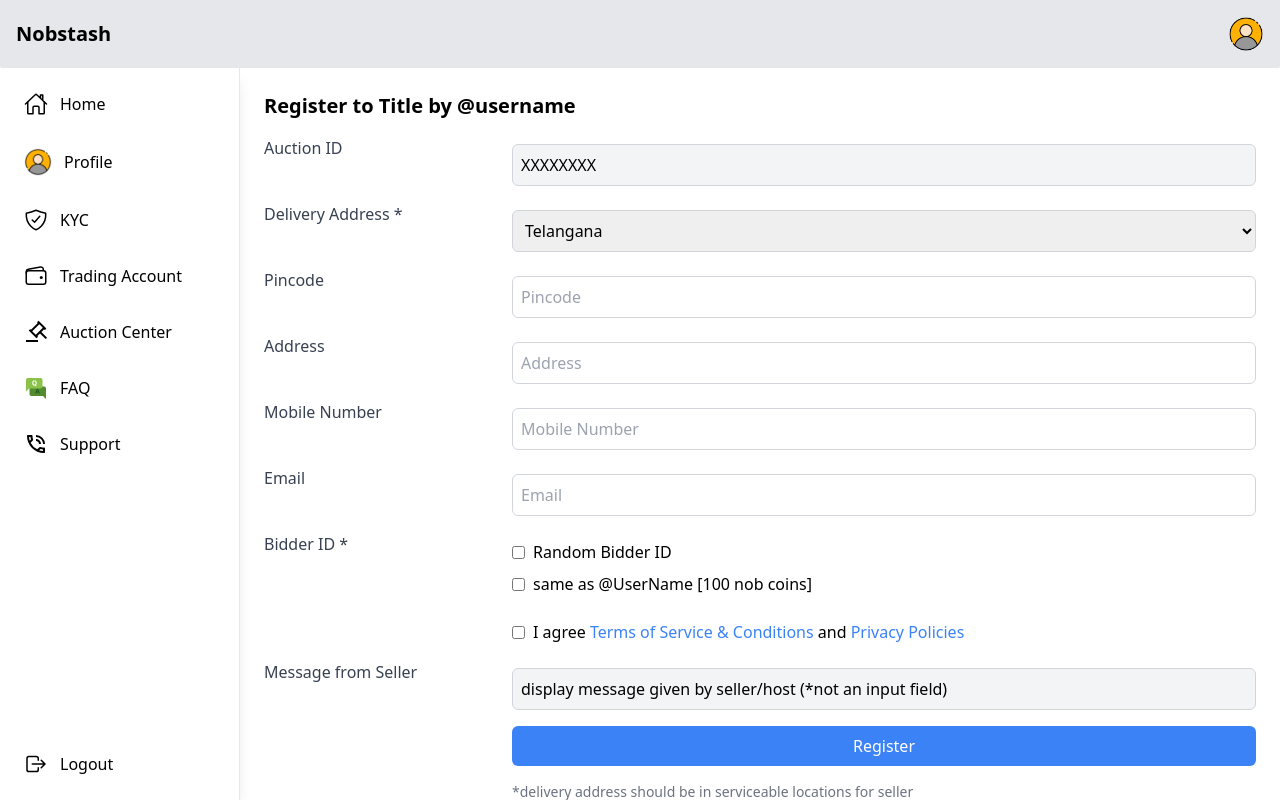
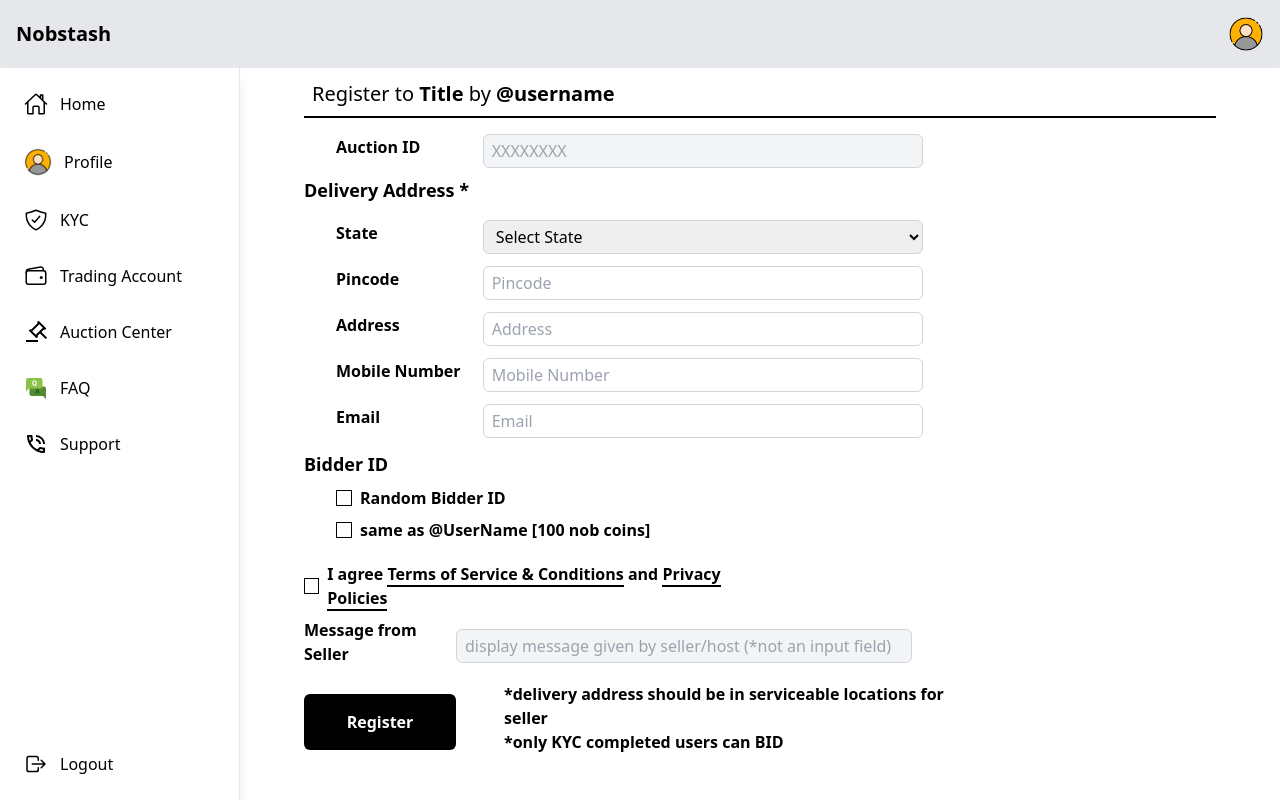
Before and after one commit to DEEPVYAS03/NOBSTASH, a React (Create React App) app in the folder frontend/: page /auction-register in a window 1280 px wide. Built offline with nearby package versions, Linux system fonts and the light colour scheme.

Commit message:
RegisterAuction done

```diff
--- a/frontend/src/pages/AuctionCenter/AuctionRegister.jsx
+++ b/frontend/src/pages/AuctionCenter/AuctionRegister.jsx
@@ -1,74 +1,216 @@
-import React from 'react';
+import React, { useState } from "react";
+
+const indianStates = [
+  { value: "Andhra Pradesh", label: "Andhra Pradesh" },
+  { value: "Arunachal Pradesh", label: "Arunachal Pradesh" },
+  { value: "Assam", label: "Assam" },
+  { value: "Bihar", label: "Bihar" },
+  { value: "Chhattisgarh", label: "Chhattisgarh" },
+  { value: "Goa", label: "Goa" },
+  { value: "Gujarat", label: "Gujarat" },
+  { value: "Haryana", label: "Haryana" },
+  { value: "Himachal Pradesh", label: "Himachal Pradesh" },
+  { value: "Jharkhand", label: "Jharkhand" },
+  { value: "Karnataka", label: "Karnataka" },
+  { value: "Kerala", label: "Kerala" },
+  { value: "Madhya Pradesh", label: "Madhya Pradesh" },
+  { value: "Maharashtra", label: "Maharashtra" },
+  { value: "Manipur", label: "Manipur" },
+  { value: "Meghalaya", label: "Meghalaya" },
+  { value: "Mizoram", label: "Mizoram" },
+  { value: "Nagaland", label: "Nagaland" },
+  { value: "Odisha", label: "Odisha" },
+  { value: "Punjab", label: "Punjab" },
+  { value: "Rajasthan", label: "Rajasthan" },
+  { value: "Sikkim", label: "Sikkim" },
+  { value: "Tamil Nadu", label: "Tamil Nadu" },
+  { value: "Telangana", label: "Telangana" },
+  { value: "Tripura", label: "Tripura" },
+  { value: "Uttar Pradesh", label: "Uttar Pradesh" },
+  { value: "Uttarakhand", label: "Uttarakhand" },
+  { value: "West Bengal", label: "West Bengal" },
+];
 
 const AuctionRegister = () => {
+  const [auctionID, setAuctionID] = useState("XXXXXXXX");
+  const [state, setState] = useState("");
+  const [pincode, setPincode] = useState("");
+  const [address, setAddress] = useState("");
+  const [mobileNumber, setMobileNumber] = useState("");
+  const [email, setEmail] = useState("");
+  const [randomBidderID, setRandomBidderID] = useState(false);
+  const [sameAsUserName, setSameAsUserName] = useState(false);
+  const [agreement, setAgreement] = useState(false);
+
+  const handleSubmit = (e) => {
+    e.preventDefault();
+    // Handle form submission logic here
+  };
+
   return (
-        <div className="p-6">
-            <h2 className="text-xl font-semibold mb-4">Register to Title by @username</h2>
-            <form>
-                <div className="flex flex-row mb-4">
-                    <label className="block text-gray-700 w-1/4">Auction ID</label>
-                    <input type="text" value="XXXXXXXX" disabled className="w-3/4 mt-2 p-2 border border-gray-300 rounded-md bg-gray-100 cursor-not-allowed" />
+    <div className="p-1 px-16">
+      {/* Heading */}
+      <div className="border-b-2 border-black p-2">
+        <div className="text-xl">
+          Register to <span className="font-bold">Title</span> by{" "}
+          <span className="font-bold">@username</span>
         </div>
-                <div className="flex flex-row mb-4">
-                    <label className="block text-gray-700 w-1/4">Delivery Address *</label>
-                    <div className="w-3/4 mt-2">
-                        <select className="w-full p-2 border border-gray-300 rounded-md">
-                            <option>Telangana</option>
-                            {/* Add more options as needed */}
+      </div>
+
+      <form className="mt-2" onSubmit={handleSubmit}>
+        {/* Auction ID */}
+        <div className="flex flex-row ml-8 items-center">
+          <label className="block w-2/12 font-semibold">Auction ID</label>
+          <input
+            type="text"
+            placeholder={auctionID}
+            disabled
+            className="w-6/12 mt-2 p-1 px-2 border border-gray-300 rounded-md bg-gray-100 cursor-not-allowed"
+          />
+        </div>
+
+        {/* Delivery Address */}
+        <div className="text-lg font-bold mt-2">Delivery Address *</div>
+
+        {/* State */}
+        <div className="flex flex-row mb-1 mt-2 ml-8 items-center">
+          <label className="block w-2/12 font-semibold">State</label>
+          <div className="w-6/12 mt-2">
+            <select
+              value={state}
+              onChange={(e) => setState(e.target.value)}
+              className="w-full p-1 px-2 border border-gray-300 rounded-md"
+            >
+              <option value="">Select State</option>
+              {indianStates.map((state) => (
+                <option key={state.value} value={state.value}>
+                  {state.label}
+                </option>
+              ))}
             </select>
           </div>
         </div>
-                <div className="flex flex-row mb-4">
-                    <label className="block text-gray-700 w-1/4">Pincode</label>
-                    <input type="text" placeholder="Pincode" className="w-3/4 mt-2 p-2 border border-gray-300 rounded-md" />
+
+        {/* Pincode */}
+        <div className="flex flex-row mb-1 ml-8 items-center">
+          <label className="block font-semibold w-2/12">Pincode</label>
+          <input
+            type="number"
+            value={pincode}
+            onChange={(e) => setPincode(e.target.value)}
+            placeholder="Pincode"
+            className="w-6/12 mt-2 p-1 px-2 border border-gray-300 rounded-md"
+          />
         </div>
-                <div className="flex flex-row mb-4">
-                    <label className="block text-gray-700 w-1/4">Address</label>
-                    <input type="text" placeholder="Address" className="w-3/4 mt-2 p-2 border border-gray-300 rounded-md" />
+
+        {/* Address */}
+        <div className="flex flex-row mb-1 ml-8 items-center">
+          <label className="block font-semibold w-2/12">Address</label>
+          <input
+            type="text"
+            value={address}
+            onChange={(e) => setAddress(e.target.value)}
+            placeholder="Address"
+            className="w-6/12 mt-2 p-1 px-2 border border-gray-300 rounded-md"
+          />
         </div>
-                <div className="flex flex-row mb-4">
-                    <label className="block text-gray-700 w-1/4">Mobile Number</label>
-                    <input type="text" placeholder="Mobile Number" className="w-3/4 mt-2 p-2 border border-gray-300 rounded-md" />
+
+        {/* Mobile Number */}
+        <div className="flex flex-row mb-1 ml-8 items-center">
+          <label className="block font-semibold w-2/12">Mobile Number</label>
+          <input
+            type="number"
+            value={mobileNumber}
+            onChange={(e) => setMobileNumber(e.target.value)}
+            placeholder="Mobile Number"
+            className="w-6/12 mt-2 p-1 px-2 border border-gray-300 rounded-md"
+          />
         </div>
-                <div className="flex flex-row mb-4">
-                    <label className="block text-gray-700 w-1/4">Email</label>
-                    <input type="email" placeholder="Email" className="w-3/4 mt-2 p-2 border border-gray-300 rounded-md" />
+
+        {/* Email */}
+        <div className="flex flex-row mb-1 ml-8 items-center">
+          <label className="block font-semibold w-2/12">Email</label>
+          <input
+            type="email"
+            value={email}
+            onChange={(e) => setEmail(e.target.value)}
+            placeholder="Email"
+            className="w-6/12 mt-2 p-1 px-2 border border-gray-300 rounded-md"
+          />
         </div>
-                <div className="flex flex-row mb-4">
-                    <label className="block text-gray-700 w-1/4">Bidder ID *</label>
-                    <div className="w-3/4 mt-2">
-                        <div className="flex items-center">
-                            <input type="checkbox" className="mr-2" />
-                            <span>Random Bidder ID</span>
+
+        {/* Bidder ID */}
+        <div className="text-lg font-bold mt-3">Bidder ID</div>
+        <div className="flex flex-row mb-2 ml-8 items-center">
+          <div className="w-6/12 mt-2">
+            <div className="flex items-center mb-2">
+              <input
+                type="checkbox"
+                className="mr-2 custom-checkbox"
+                checked={randomBidderID}
+                onChange={(e) => setRandomBidderID(e.target.checked)}
+              />
+              <span className="font-semibold">Random Bidder ID</span>
             </div>
             <div className="flex items-center mt-2">
-                            <input type="checkbox" className="mr-2" />
-                            <span>same as @UserName [100 nob coins]</span>
+              <input
+                type="checkbox"
+                className="mr-2 custom-checkbox"
+                checked={sameAsUserName}
+                onChange={(e) => setSameAsUserName(e.target.checked)}
+              />
+              <span className="font-semibold">same as @UserName [100 nob coins]</span>
             </div>
           </div>
         </div>
-                <div className="flex flex-row mb-4">
-                    <div className="w-1/4"></div>
-                    <div className="w-3/4 mt-2">
+
+        {/* Agreement */}
+        <div className="flex flex-row mb-2 mt-3 items-center">
+          <div className="w-6/12 mt-2">
             <div className="flex items-center">
-                            <input type="checkbox" className="mr-2" />
-                            <span>I agree <a href="#" className="text-blue-500">Terms of Service & Conditions</a> and <a href="#" className="text-blue-500">Privacy Policies</a></span>
+              <input
+                type="checkbox"
+                className="mr-2 custom-checkbox"
+                checked={agreement}
+                onChange={(e) => setAgreement(e.target.checked)}
+              />
+              <span className="font-semibold">
+                I agree{" "}
+                <a href="#" className="font-bold border-b-2 border-black">
+                  Terms of Service & Conditions
+                </a>{" "}
+                and{" "}
+                <a href="#" className="font-bold border-b-2 border-black">
+                  Privacy Policies
+                </a>
+              </span>
             </div>
           </div>
         </div>
-                <div className="flex flex-row mb-4">
-                    <label className="block text-gray-700 w-1/4">Message from Seller</label>
-                    <input type="text" value="display message given by seller/host (*not an input field)" disabled className="w-3/4 mt-2 p-2 border border-gray-300 rounded-md bg-gray-100 cursor-not-allowed" />
+
+        {/* Message from Seller */}
+        <div className="flex flex-row mb-4 items-center">
+          <label className="block font-semibold w-2/12">Message from Seller</label>
+          <input
+            type="text"
+            placeholder="display message given by seller/host (*not an input field)"
+            disabled
+            className="w-6/12 mt-2 p-1 px-2 border border-gray-300 rounded-md bg-gray-100 cursor-not-allowed"
+          />
         </div>
-                <div className="flex flex-row mb-4">
-                    <div className="w-1/4"></div>
-                    <button type="submit" className="w-3/4 p-2 bg-blue-500 text-white rounded-md">Register</button>
-                </div>
-                <div className="flex flex-row mt-2 text-sm text-gray-500">
-                    <div className="w-1/4"></div>
-                    <div className="w-3/4">
-                        *delivery address should be in serviceable locations for seller <br />
-                        *only KYC completed users can BID
+
+        {/* Register Button */}
+        <div className="flex flex-row items-center">
+          <button
+            type="submit"
+            className="w-2/12 h-14 mt-2 p-2 bg-black text-white rounded-md font-bold cursor-pointer"
+          >
+            Register
+          </button>
+          <div className="w-6/12 ml-12 font-semibold">
+            <span>*delivery address should be in serviceable locations for seller</span>
+            <br />
+            <span>*only KYC completed users can BID</span>
           </div>
         </div>
       </form>
```
Lines whose indentation alone changed are shown as unchanged.
